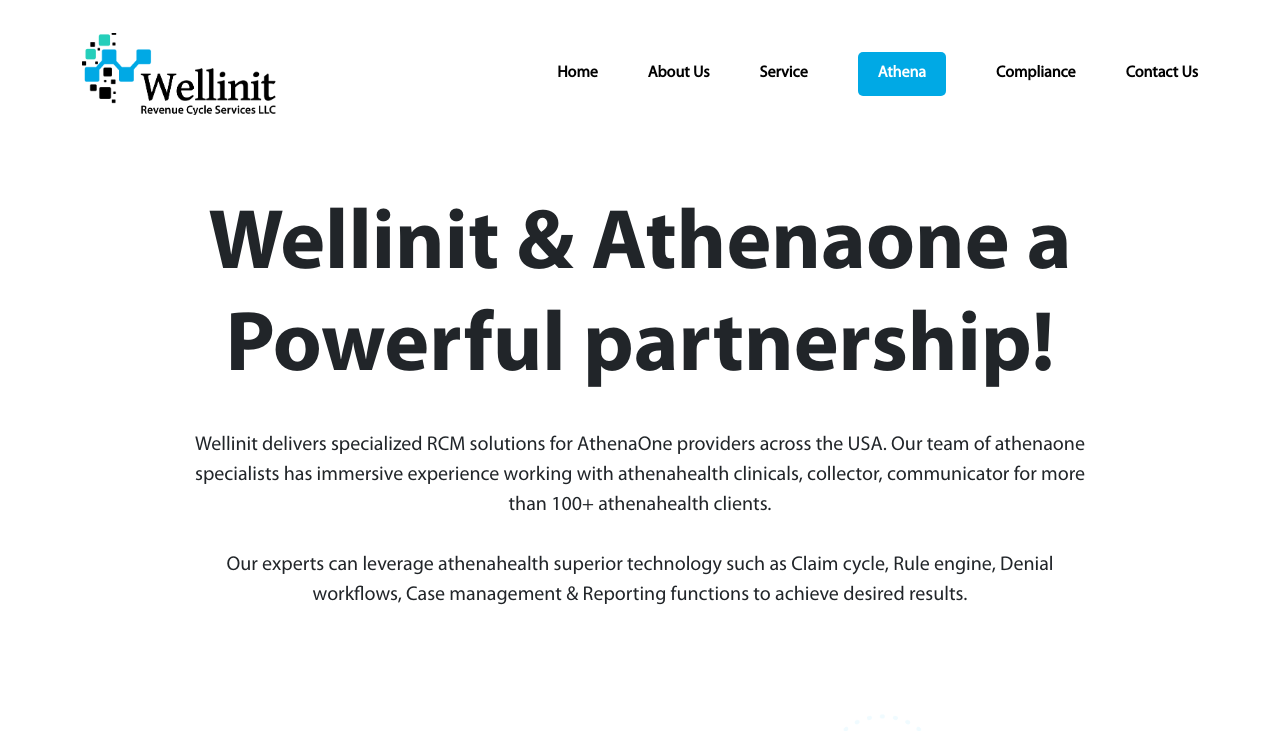
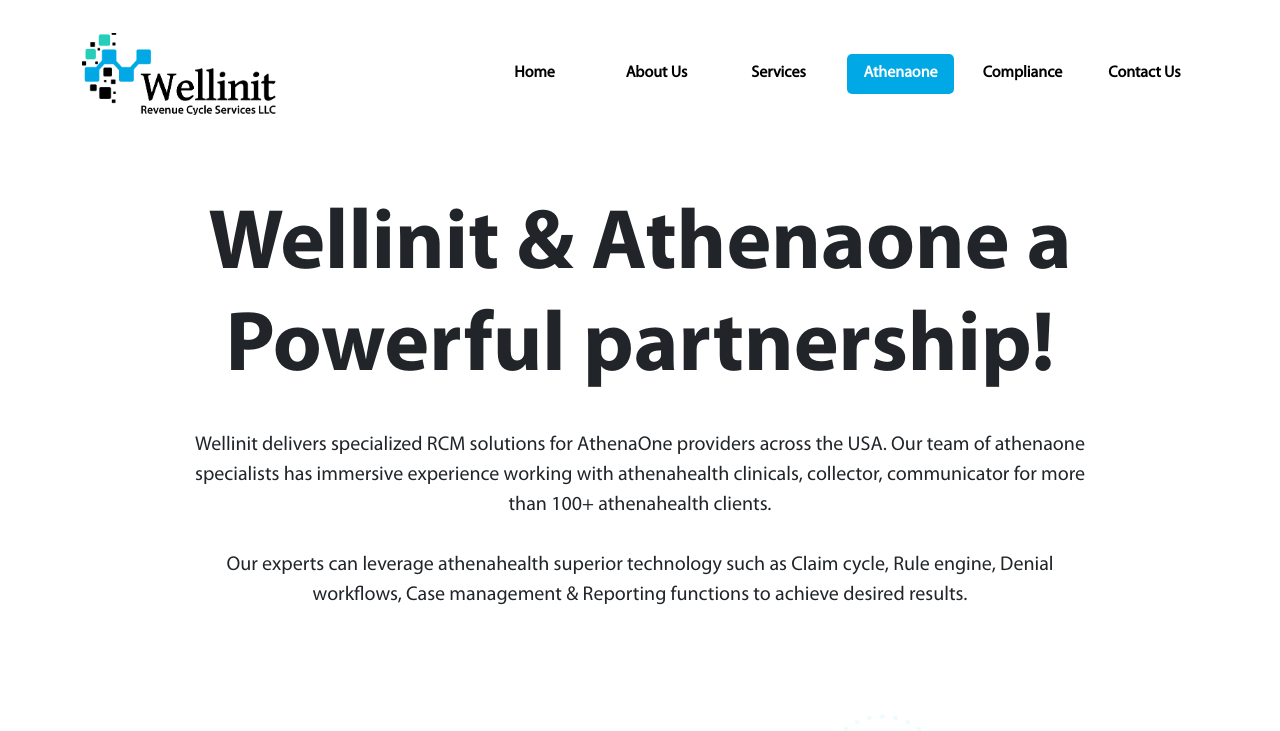
Before and after one commit to iyyappan-igt/wellinit, a React (Create React App) app: page /athena in a window 1280 px wide. Shown: the top 731 px of the page. Built offline with nearby package versions, Linux system fonts and the light colour scheme; a web font is replaced by a local one.

Commit message:
'changes'

```diff
--- a/src/App.css
+++ b/src/App.css
@@ -30,15 +30,17 @@ a{
 .nav-items h5{
   font-size: 16px;
   font-weight: 600;
+  width: 107px;
   margin: 0px;
+  text-align: center;
+  padding: 10px 0px;
 
 }
 .nav-links{
-  gap: 80px;
+  gap: 30px;
 }
 .active{
   background-color: #00A9E5 !important;
-  padding: 12px 20px;
   border-radius: 5px;
 }
 .active a{
--- a/src/Components/Footer.jsx
+++ b/src/Components/Footer.jsx
@@ -2,14 +2,19 @@ import React from "react";
 import { footer } from "../Constants/Footer";
 import { Nav } from "../Constants/Nav";
 import { Link, useLocation } from "react-router-dom";
+import { useEffect } from "react";
 
 function Footer() {
+
+ const { pathname } = useLocation()
 
 
   return (
     <section className="footer-sec">
       <div className="container-fluid">
-        <div className="footer-top">
+       {
+        pathname == '/contact' ? null : (
+          <div className="footer-top">
           <div className="row">
             <div className="col-lg-6 col-md-6 col-12 p-0 text-light">
               <div className="footer-black position-relative h-100">
@@ -31,6 +36,8 @@ function Footer() {
             </div>
           </div>
         </div>
+        )
+       }
         <div className="footer-bottom">
           <div className="row">
             <div className="col-xl-4 col-lg-4 col-md-6 col-12">
@@ -51,8 +58,8 @@ function Footer() {
                     <div className="col-lg-6 col-md-6 col-6 d-flex justify-content-center d-md-block">
                       <div className="pagings ">
                        <Link to="/about"><h5>About Us</h5></Link>
-                       <Link to="/service"> <h5>Service</h5></Link>
-                        <h5>Compliance</h5>
+                       <Link to="/service"> <h5>Services</h5></Link>
+                        <Link to="/compliance"><h5>Compliance</h5></Link>
                       </div>
                     </div>
                     <div className="col-lg-6 col-md-6 col-6 d-flex justify-content-center d-md-block">
--- a/src/Components/Whychoose.jsx
+++ b/src/Components/Whychoose.jsx
@@ -74,7 +74,7 @@ function Whychoose() {
 
         </div>
         <div className="choose-button text-center my-xl-5 my-lg-4  mt-4">
-               <Link to="/service"> <button className="btn">Learn More About Our Services</button></Link>
+               <Link to="/contact"> <button className="btn">Learn More About Our Services</button></Link>
         </div>
       </div>
     </section>
--- a/src/Constants/Nav.js
+++ b/src/Constants/Nav.js
@@ -10,11 +10,11 @@ export const Nav = {
             link : '/about'
         },
         {
-            name : 'Service',
+            name : 'Services',
             link : '/service'
         },
         {
-            name : 'Athena',
+            name : 'Athenaone',
             link : '/athena'
         },
         {
--- a/src/Pages/Athenapage.jsx
+++ b/src/Pages/Athenapage.jsx
@@ -195,7 +195,7 @@ function Athenapage() {
             </div>
           </div>
           <div className="start-btn text-center d-flex justify-content-center" >
-            <button className="btn text-light">Start Today</button>
+            <Link to="/contact"><button className="btn text-light">Start Today</button></Link>
           </div>
         </div>
       </div>
--- a/src/Responsive/Responsive.css
+++ b/src/Responsive/Responsive.css
@@ -23,8 +23,9 @@
         top: 90px;
     }
     .nav-links{
-        gap: 50px;
+        gap: 15px;
     }
+
     .fff {
         width: 650px;
     }
@@ -120,7 +121,7 @@
         padding: 9px 40px;
     }
     .nav-links {
-        gap: 40px;
+        gap: 8px;
     }
     .navsec{
         padding: 10px 0px;
@@ -425,10 +426,16 @@
     .sc-data p {
         font-size: 17px;
     }
-
+ .nav-items h5{
+    padding: 10px;
+    font-size: 15px;
+ }
 }
 
 @media (width <  992px) {
+    .nav-items h5{
+        text-align: start;
+    }
 
     .sc-data p {
         font-size: 16px;
@@ -752,6 +759,7 @@
 }
 
 @media (width < 768px) {
+
 
     .mainscc{
         display: flex;
```
